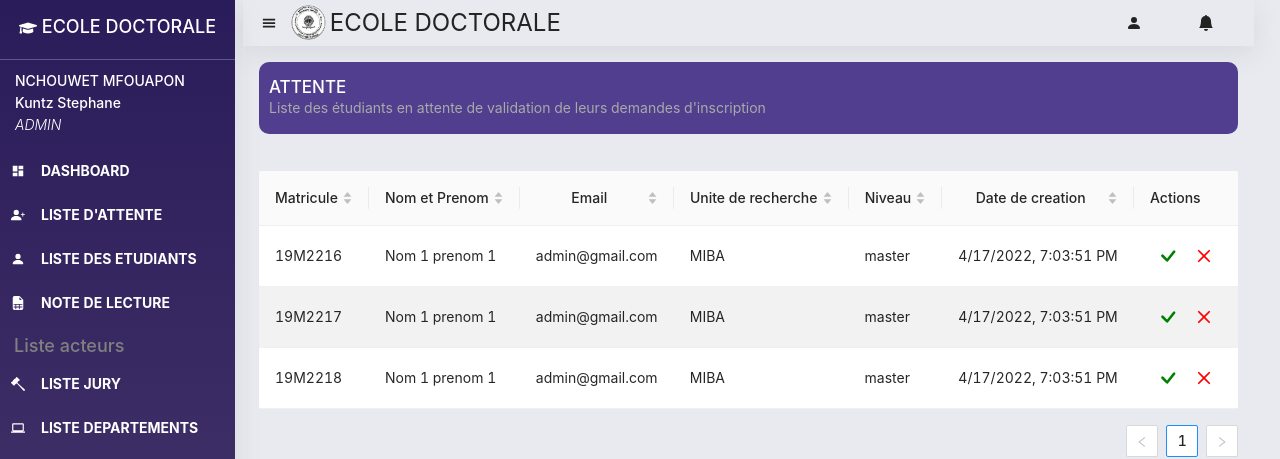
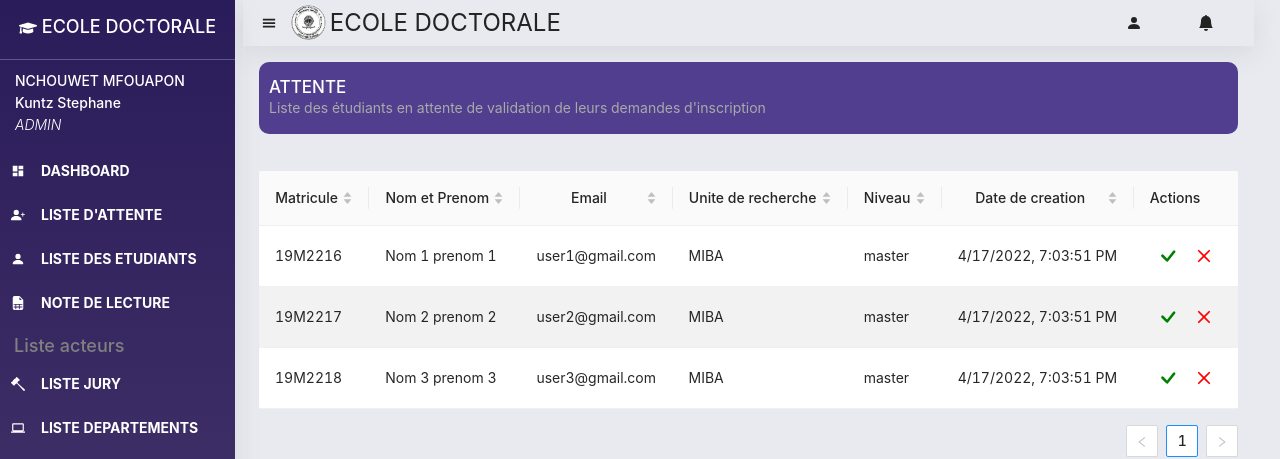
Before and after one commit to Sergecodes/suivi-these, a React (Create React App) app in the folder frontend/: page /acteur/admin/liste-attente in a window 1280 px wide. Shown: the top 459 px of the page. Built offline with nearby package versions, Linux system fonts and the light colour scheme.

Commit message:
correction connexion acteurs

```diff
--- a/frontend/src/components/pageAdmin/DashboardAdmin.js
+++ b/frontend/src/components/pageAdmin/DashboardAdmin.js
@@ -5,10 +5,10 @@ import {FaGraduationCap} from "react-icons/fa"
 
 const DashboardAdmin = () => {
   const infos = [
-    { slug: "master", nom: "Etudiants en master", nombre: "10",color:"orange",icon:<BsPersonFill style={{color:"white"}}/> },
-    { slug: "doctorat", nom: "Etudiants en doctorat", nombre: "5" ,color:"green",icon:<FaGraduationCap style={{color:"white"}}/> },
-    { slug: "total", nom: "Total des étudiant", nombre: "15",color:"rgb(44, 177, 230)" ,icon:<BsPersonPlusFill style={{color:"white"}}/> },
-    { slug: "dossiers", nom: "Dossiers déposé", nombre: "12" ,color:"rgb(233, 73, 73)",icon:<BsFillFolderFill style={{color:"white"}}/> },
+    { slug: "master", nom: "Etudiants en master", nombre: "3",color:"orange",icon:<BsPersonFill style={{color:"white"}}/> },
+    { slug: "doctorat", nom: "Etudiants en doctorat", nombre: "3" ,color:"green",icon:<FaGraduationCap style={{color:"white"}}/> },
+    { slug: "total", nom: "Total des étudiant", nombre: "6",color:"rgb(44, 177, 230)" ,icon:<BsPersonPlusFill style={{color:"white"}}/> },
+    { slug: "dossiers", nom: "Dossiers déposé", nombre: "0" ,color:"rgb(233, 73, 73)",icon:<BsFillFolderFill style={{color:"white"}}/> },
   ];
   return (
     <section className="container dashboardAdmin my-4">
--- a/frontend/src/components/pageAdmin/Liste/ListeCoordo.js
+++ b/frontend/src/components/pageAdmin/Liste/ListeCoordo.js
@@ -71,7 +71,7 @@ const ListeCoordo = () => {
       name: "Nom 2",
       surname: "Prenom 2",
       email: "coordo1@gmail.com",
-      motDePasse:"coordo"
+      motDePasse:"Password1!"
     },
   ]);
 
--- a/frontend/src/components/pageAdmin/Liste/ListeDepartement.js
+++ b/frontend/src/components/pageAdmin/Liste/ListeDepartement.js
@@ -68,7 +68,7 @@ const ListeDepartement = () => {
       key: "2",
       name: "Nom 2",
       email: "departement1@gmail.com",
-      motDePasse: "departement2",
+      motDePasse: "Password1",
       uniteDeRecherche: "CA",
     },
   ]);
--- a/frontend/src/components/pageAdmin/Liste/ListeJury.js
+++ b/frontend/src/components/pageAdmin/Liste/ListeJury.js
@@ -88,7 +88,7 @@ const ListeJury = () => {
       name: "Nom 1",
       surname: "Prenom 1",
       email: "jury@gmail.com",
-      motDePasse: "jury1",
+      motDePasse: "Password1!",
       numTelephone: "655 55 55 55",
       grade: "grade 1",
       departement: "departement 1",
--- a/frontend/src/components/pageAdmin/ListeAttente.js
+++ b/frontend/src/components/pageAdmin/ListeAttente.js
@@ -67,25 +67,25 @@ const data = [
     matricule: "19M2216",
     name: "Nom 1 prenom 1",
     uniteRecherche: "MIBA",
-    email: "admin@gmail.com",
+    email: "user1@gmail.com",
     niveau: "master",
     dateCreation: today.toLocaleString("en-US"),
   },
   {
     key:"2",
     matricule: "19M2217",
-    name: "Nom 1 prenom 1",
+    name: "Nom 2 prenom 2",
     uniteRecherche: "MIBA",
-    email: "admin@gmail.com",
+    email: "user2@gmail.com",
     niveau: "master",
     dateCreation: today.toLocaleString("en-US"),
   },
   {
     key:"3",
     matricule: "19M2218",
-    name: "Nom 1 prenom 1",
+    name: "Nom 3 prenom 3",
     uniteRecherche: "MIBA",
-    email: "admin@gmail.com",
+    email: "user3@gmail.com",
     niveau: "master",
     dateCreation: today.toLocaleString("en-US"),
   },
--- a/frontend/src/components/pageDepartement/DepartementHeader.js
+++ b/frontend/src/components/pageDepartement/DepartementHeader.js
@@ -5,7 +5,7 @@ const DepartementHeader = () => {
   return (
     <>
         <AdministratorsHeader
-             nom={"NCHOUWET MFOUAPON"}
+             nom={"Departement 1"}
              dashboardLink={"/acteur/departement/dashboard"}
              acteur={"Departement"}
              notification={"/acteur/departement/notifications"}
--- a/frontend/src/components/pageJury/JuryHeader.js
+++ b/frontend/src/components/pageJury/JuryHeader.js
@@ -5,7 +5,7 @@ const JuryHeader = () => {
   return (
     <>
       <AdministratorsHeader
-        nom={"NCHOUWET MFOUAPON"}
+        nom={"Jury 1"}
         dashboardLink={"/acteur/jury/dashboard"}
         acteur={"JURY"}
         notification={"/acteur/jury/notifications"}
--- a/frontend/src/components/pageRectorat/RectoratHeader.js
+++ b/frontend/src/components/pageRectorat/RectoratHeader.js
@@ -7,7 +7,7 @@ const RectoratHeader= () => {
   return (
     <>
         <AdministratorsHeader
-             nom={"NCHOUWET MFOUAPON"}
+             nom={"Rectorat 1"}
              dashboardLink={"/acteur/rectorat/dashboard"}
              acteur={"Rectorat"}
              notification={"/acteur/rectorat/notifications"}
--- a/frontend/src/screen/inscriptionScreens/EtudiantConnexionScreen.js
+++ b/frontend/src/screen/inscriptionScreens/EtudiantConnexionScreen.js
@@ -133,7 +133,7 @@ function EtudiantConnexionScreen() {
                           </div>
                           <div
                             style={{
-                              marginBottom: "25px",
+                              // marginBottom: "25px",
                               color: "#029ff0",
                               fontSize: "1rem",
                               cursor: "pointer",
```
